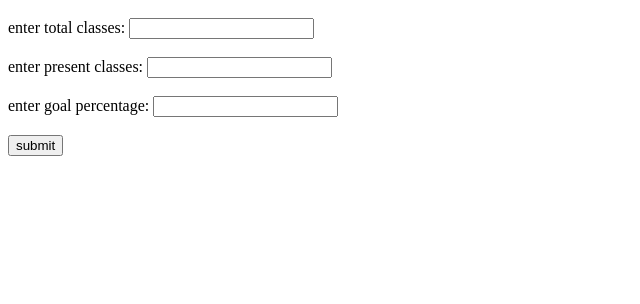
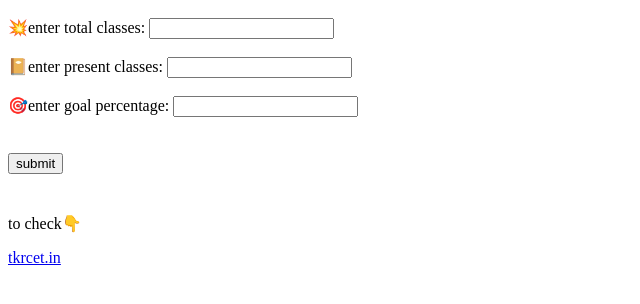
Before and after one commit to hemanthkrish/attendence-calci, a website with bundled scripts: page index.html in a window 1280 px wide. Shown: the part 50-354 px from the top of the page, without its empty margins (0-640 px from the left). Built offline with nearby package versions, Linux system fonts and the light colour scheme.

Commit message:
Update index.html
some new changes

```diff
--- a/index.html
+++ b/index.html
@@ -1,22 +1,29 @@
 <html>
   <head>
-    <script src='index.js' ></script>
   </head>
+
   <body >
-    <div id="app"><h1>Attendence Calculator</h1></div>
-      <label>enter total classes:</label>
+      <h1>Attendence Calculator</h1>
+      <label>💥enter total classes:</label>
       <input type="number" id ='tot_classes'></input>
-
       <br><br>
-      <label>enter present classes:</label>
+      <label>📔enter present classes:</label>
       <input type="number" id ='pre_classes'></input>
       <br><br>
+      <label>🎯enter goal percentage:</label>
 
-      <label>enter goal percentage:</label>
-      <input type="number" id ='goal_percent'></input>
+      <input type="number" id ='goal_percent'></input> <div class="root"></div>
+       <br><br>
+
+      <input type='button' value='submit' id = "submit"></input>
       <br><br>
-      <input type= 'button' value='submit' id='submit' ></input>
+      <h1><div id ='answer'></div></h1>
+      <span>
+      <p>to check👇</p>
+      <a href=" http://tkrcet.in">tkrcet.in</a>
+      </span>
 
-      <h1> <div id ='answer'></div</h1>
+      <script src='index.js'></script>
+
   </body>
 </html>
```
